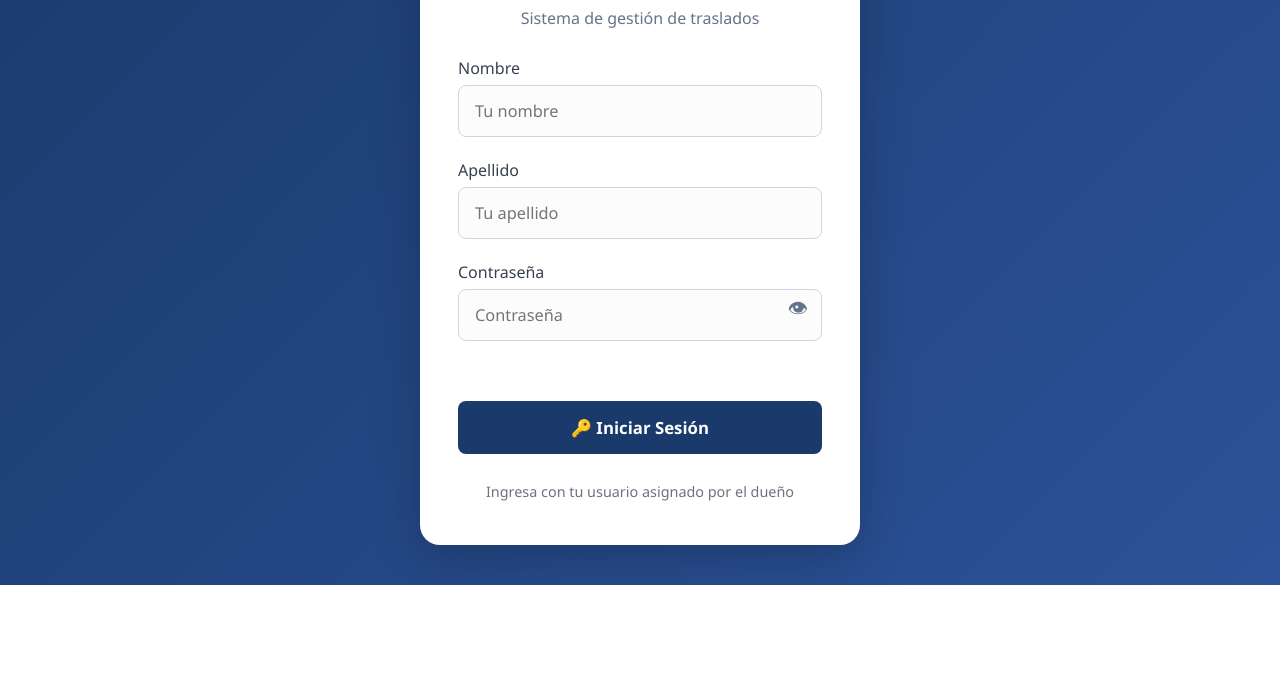
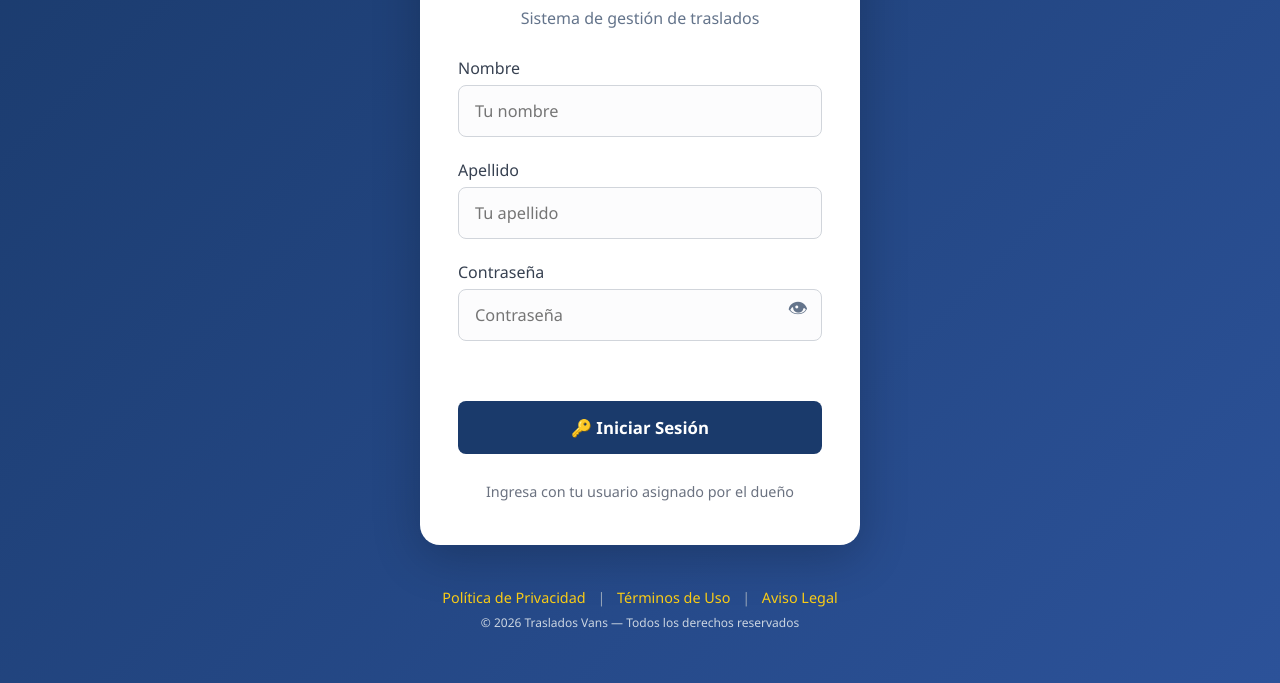
Before and after one commit to carlosfontans72cf-droid/traslados-ops, a plain HTML site: page public/index.html in a window 1280 px wide. Shown: the part 223-906 px from the top of the page. Before the commit the page ends 808 px from the top, so only its background shows below. Drawn offline with Linux system fonts and the light colour scheme; no server answers.

Commit message:
Agregados enlaces legales al pie de la pantalla de inicio

```diff
--- a/public/index.html
+++ b/public/index.html
@@ -15,23 +15,22 @@
       margin: 0;
       padding: 0;
     }
-
     body {
       min-height: 100vh;
       display: flex;
+      flex-direction: column;
       align-items: center;
       justify-content: center;
       padding: 15px;
       background: linear-gradient(135deg, #1a3a6b 0%, #2c5299 100%);
     }
-
     .login-container {
       width: 100%;
       display: flex;
       align-items: center;
       justify-content: center;
+      flex: 1;
     }
-
     .login-card {
       background: #ffffff;
       width: 100%;
@@ -41,7 +40,6 @@
       box-shadow: 0 8px 32px rgba(0, 0, 0, 0.18);
       animation: aparecer 0.4s ease-out;
     }
-
     @keyframes aparecer {
       from {
         opacity: 0;
@@ -52,13 +50,11 @@
         transform: translateY(0);
       }
     }
-
     .logo {
       text-align: center;
       font-size: 3rem;
       margin-bottom: 8px;
     }
-
     h2 {
       text-align: center;
       color: #1a3a6b;
@@ -66,7 +62,6 @@
       font-size: 1.45rem;
       font-weight: 700;
     }
-
     .subtitulo {
       text-align: center;
       color: #64748b;
@@ -74,11 +69,9 @@
       font-size: 0.9rem;
       line-height: 1.4;
     }
-
     .form-group {
       margin-bottom: 18px;
     }
-
     .form-group label {
       display: block;
       margin-bottom: 6px;
@@ -86,11 +79,9 @@
       font-weight: 500;
       font-size: 0.95rem;
     }
-
     .form-group {
       position: relative;
     }
-
     .form-control {
       width: 100%;
       padding: 12px 14px;
@@ -100,14 +91,12 @@
       transition: border-color 0.2s, box-shadow 0.2s;
       background-color: #fcfcfd;
     }
-
     .form-control:focus {
       outline: none;
       border-color: #1a3a6b;
       background-color: #ffffff;
       box-shadow: 0 0 0 3px rgba(26, 58, 107, 0.15);
     }
-
     .ver-contrasena {
       position: absolute;
       right: 12px;
@@ -119,11 +108,9 @@
       cursor: pointer;
       transition: color 0.2s;
     }
-
     .ver-contrasena:hover {
       color: #2563eb;
     }
-
     .btn {
       border: none;
       border-radius: 8px;
@@ -132,7 +119,6 @@
       font-weight: 500;
       transition: background-color 0.2s, transform 0.1s;
     }
-
     .btn-primary {
       background-color: #1a3a6b;
       color: #ffffff;
@@ -141,15 +127,12 @@
       margin-top: 8px;
       font-weight: 600;
     }
-
     .btn-primary:hover {
       background-color: #142d54;
     }
-
     .btn-primary:active {
       transform: scale(0.98);
     }
-
     .mensaje-ayuda {
       text-align: center;
       margin-top: 18px;
@@ -157,61 +140,82 @@
       font-size: 0.85rem;
       line-height: 1.4;
     }
-
+    /* ===== PIE DE PÁGINA CON ENLACES LEGALES ===== */
+    .pie-pagina {
+      text-align: center;
+      margin-top: 20px;
+      padding: 12px 10px;
+      font-size: 0.82rem;
+      color: #e2e8f0;
+    }
+    .pie-pagina .enlaces {
+      margin-bottom: 6px;
+      line-height: 1.5;
+    }
+    .pie-pagina a {
+      color: #facc15;
+      text-decoration: none;
+      font-weight: 500;
+    }
+    .pie-pagina a:hover {
+      text-decoration: underline;
+    }
+    .pie-pagina .separador {
+      color: #94a3b8;
+      margin: 0 8px;
+    }
+    .pie-pagina .copyright {
+      font-size: 0.75rem;
+      color: #cbd5e1;
+    }
     /* ===== 💻 ESTILOS SOLO PARA PC (pantallas ≥ 768px) ===== */
     @media (min-width: 768px) {
       body {
         padding: 40px;
       }
-
       .login-card {
         max-width: 440px;
         padding: 42px 38px;
         border-radius: 20px;
         box-shadow: 0 12px 48px rgba(0, 0, 0, 0.22);
       }
-
       .logo {
         font-size: 4rem;
         margin-bottom: 12px;
       }
-
       h2 {
         font-size: 1.8rem;
         margin-bottom: 10px;
       }
-
       .subtitulo {
         font-size: 1rem;
         margin-bottom: 28px;
       }
-
       .form-group {
         margin-bottom: 22px;
       }
-
       .form-group label {
         font-size: 1rem;
       }
-
       .form-control {
         padding: 14px 16px;
         font-size: 1.02rem;
       }
-
       .ver-contrasena {
         font-size: 20px;
         right: 14px;
         bottom: 13px;
       }
-
       .btn-primary {
         padding: 15px;
         font-size: 1.05rem;
       }
-
       .mensaje-ayuda {
         margin-top: 22px;
+        font-size: 0.9rem;
+      }
+      .pie-pagina {
+        margin-top: 30px;
         font-size: 0.9rem;
       }
     }
@@ -225,34 +229,42 @@
       <p class="subtitulo">
         Sistema de gestión de traslados
       </p>
-
       <div class="form-group">
         <label for="nombre">Nombre</label>
         <input type="text" id="nombre" class="form-control" placeholder="Tu nombre" autocomplete="off">
       </div>
-
       <div class="form-group">
         <label for="apellido">Apellido</label>
         <input type="text" id="apellido" class="form-control" placeholder="Tu apellido" autocomplete="off">
       </div>
-
       <div class="form-group">
         <label for="password">Contraseña</label>
         <input type="password" id="password" class="form-control" placeholder="Contraseña" style="padding-right: 44px;">
         <button type="button" class="ver-contrasena" data-target="password">👁</button>
       </div>
-
       <div id="login-error" style="color: var(--alert-red); text-align: center; margin-bottom: 10px; min-height: 20px;"></div>
-
       <button id="btn-login" class="btn btn-primary btn-block btn-lg">
         🔑 Iniciar Sesión
       </button>
-
       <p class="mensaje-ayuda">
         Ingresa con tu usuario asignado por el dueño
       </p>
     </div>
   </div>
+
+  <!-- === PIE DE PÁGINA CON ENLACES LEGALES === -->
+  <footer class="pie-pagina">
+    <div class="enlaces">
+      <a href="/pages/politica-privacidad.html">Política de Privacidad</a>
+      <span class="separador">|</span>
+      <a href="/pages/terminos-uso.html">Términos de Uso</a>
+      <span class="separador">|</span>
+      <a href="/pages/aviso-legal.html">Aviso Legal</a>
+    </div>
+    <div class="copyright">
+      © 2026 Traslados Vans — Todos los derechos reservados
+    </div>
+  </footer>
 
   <script>
     document.addEventListener('click', e => {
@@ -269,7 +281,6 @@
       }
     });
   </script>
-
   <!-- ✅ Service Worker TEMPORALMENTE DESACTIVADO para que Google Maps funcione -->
   <!-- Se volverá a activar cuando se confirme que Google Maps funciona -->
   <script type="module" src="js/auth.js"></script>
```
